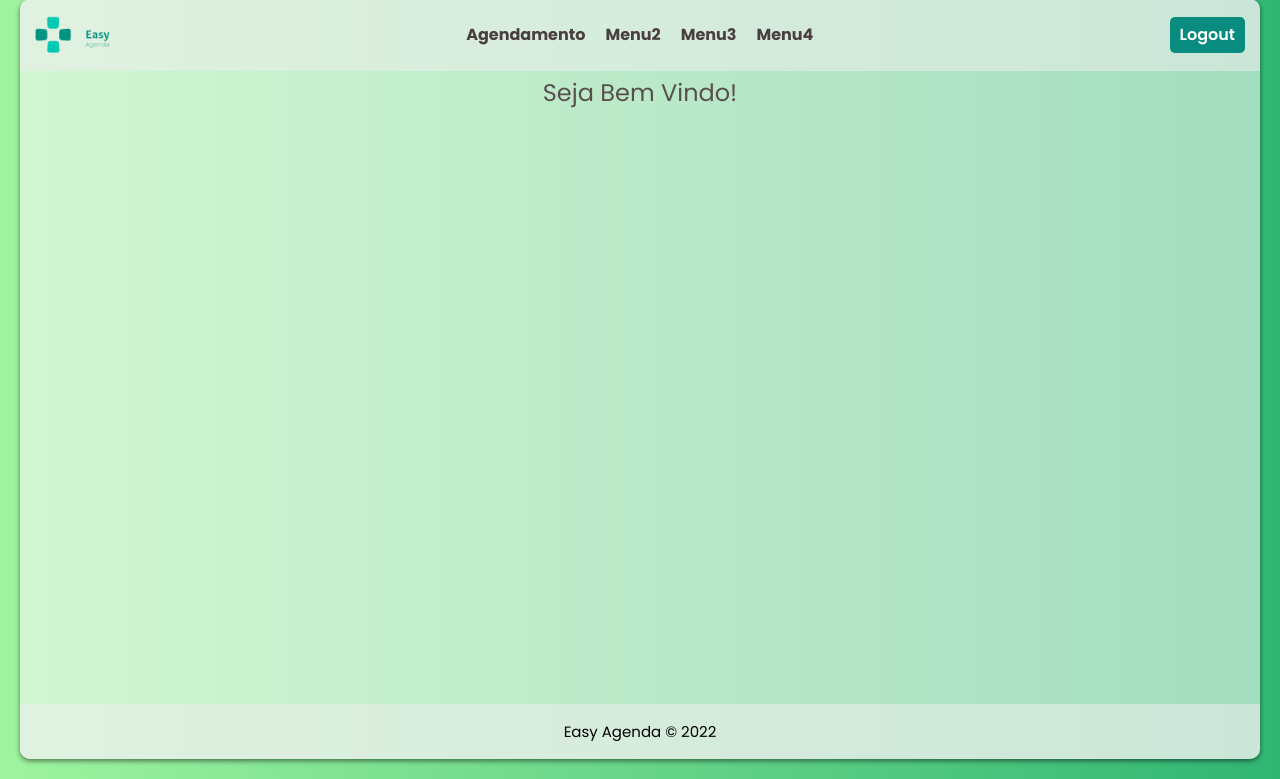
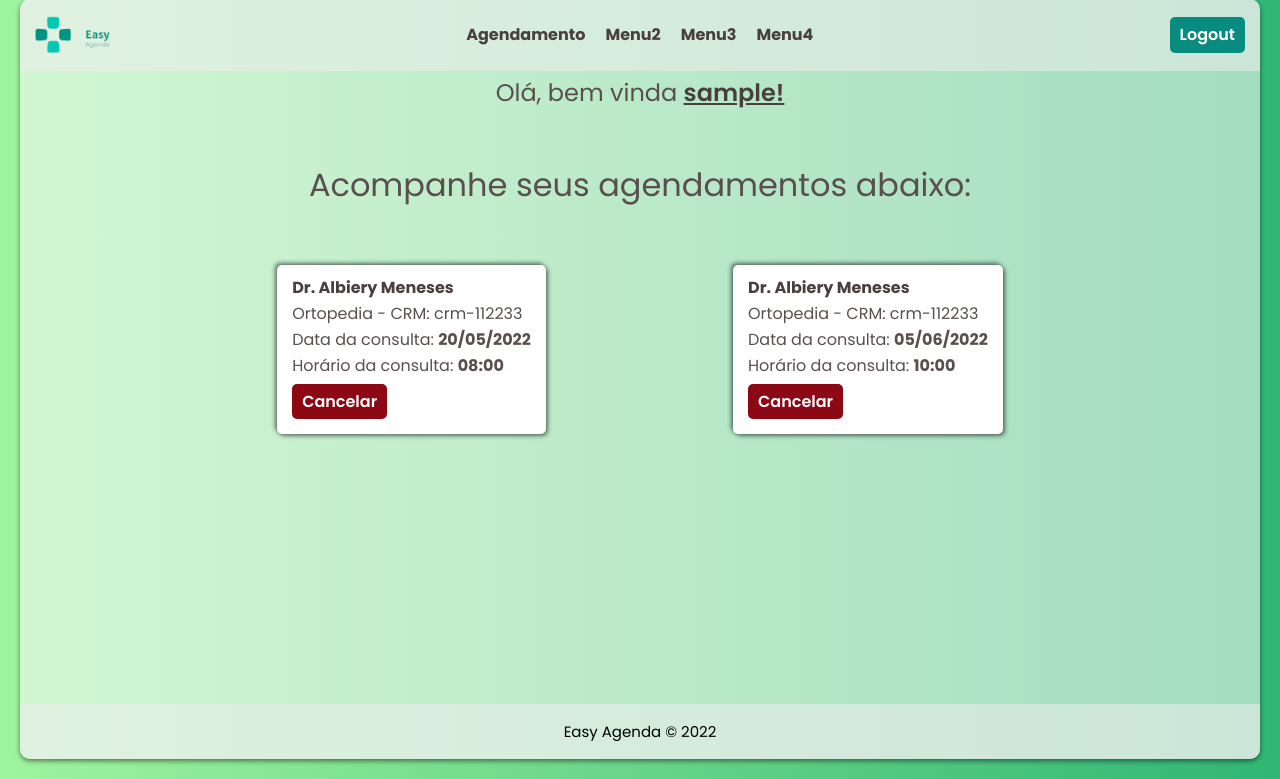
Before and after one commit to lucasv-bs/easy_agenda, a Django app: template customer/templates/customer.html in a window 1280 px wide. Shown: the part 21-800 px from the top of the page. Run offline with Django 4.2, Linux system fonts and the light colour scheme; the template is opened without the code that fills it, so the values that code supplies are empty; the visitor is signed in with stand-in values (Sample User, id 1); some libraries are stand-ins or nearby versions.

Commit message:
Change cusomer home page layout and style

```diff
--- a/customer/static/css/customer.css
+++ b/customer/static/css/customer.css
@@ -1,18 +1,87 @@
 .title {
-    text-align: center;
     font-size: 1.5rem;
     font-weight: normal;
+    /* margin-top: 3rem; */
+    text-align: center;
     width: 100%;
-    margin-bottom: 40px;
 }
 
-table, th, td {
-    padding: 0;
-    border-spacing: 0;
+.title .customer-logged {
+    color: var(--text-emphasis);
+    font-weight: 600;
+    text-decoration: underline;
 }
 
-.table-head > tr > th, .table-body > tr > td{
-    text-align: left;
-    border: 1px solid black;
-    padding: 5px;
+.panel {
+    display: flex;
+    flex-direction: column;
+    justify-content: space-evenly;
+    align-items: center;
 }
+
+.no-appointments-message {
+    display: none;
+    font-size: 2rem;
+    margin-top: 6rem; /* (font-size * 3) */
+}
+
+.btn-register-appointment {
+    background-color: var(--color-darkblue);
+    border-radius: 5px;
+    color: var(--color-full-white);
+    display: none;
+    margin-top: 3rem;
+    padding: 10px 15px;
+}
+
+.appointment-message {
+    font-size: 2rem;
+    margin-top: 4rem;
+}
+
+.appointment-list {
+    display: flex;
+    flex-wrap: wrap;
+    justify-content: space-evenly;
+    margin-top: 4rem;
+    padding: 0 50px;
+    width: 100%;
+}
+
+.appointment-wrapper {
+    background-color: var(--color-full-white);
+    border-radius: 5px;
+    box-shadow: 2px 2px 4px var(--shadow-semi-transparent), -2px -2px 4px var(--shadow-semi-transparent);
+    margin-bottom: 30px;
+    padding: 15px;
+}
+
+.appointment-doctor {
+    color: var(--text-emphasis);
+    font-weight: 700;
+}
+
+.appointment-specialty,
+.appointment-date,
+.appointment-time,
+.btn-cancel-appointment {
+    margin-top: 10px;
+}
+
+.appointment-date > time,
+.appointment-time > time {
+    font-weight: 700;
+}
+
+.btn-cancel-appointment {
+    background-color: var(--color-red);
+    border-radius: 5px;
+    color: var(--color-full-white);
+    cursor: pointer;
+    display: block;
+    flex: 0 0;
+    font-weight: 600;
+    margin-top: 10px;
+    max-width: min-content;
+    padding: 5px 10px;
+}
--- a/customer/templates/customer.html
+++ b/customer/templates/customer.html
@@ -6,5 +6,43 @@
 {% endblock %}
 
 {% block content %}
-<h1 class="title">Seja Bem Vindo!</h1>
+
+{% if customer.gender == 'm' %}
+<h1 class="title">Olá, bem vindo <span class="customer-logged">{{request.user.username}}!</span></h1>
+{% else %}
+<h1 class="title">Olá, bem vinda <span class="customer-logged">{{request.user.username}}!</span></h1>
+{% endif %}
+
+<div class="panel">
+    <!-- <p class="no-appointments-message">Você ainda não possui agendamentos</p>
+    <button class="btn-register-appointment">Agendar agora</button> -->
+
+    <p class="appointment-message">Acompanhe seus agendamentos abaixo:</p>
+    <div class="appointment-list">
+        <div class="appointment-wrapper">
+            <p class="appointment-doctor">Dr. Albiery Meneses</p>
+            <p class="appointment-specialty">Ortopedia - CRM: crm-112233</p>
+            <p class="appointment-date">
+                Data da consulta: <time datetime="2022-05-20">20/05/2022</time>
+            </p>
+            <p class="appointment-time">
+                Horário da consulta: <time>08:00</time>
+            </p>
+            <button class="btn-cancel-appointment">Cancelar</button>
+        </div>
+        <div class="appointment-wrapper">
+            <p class="appointment-doctor">Dr. Albiery Meneses</p>
+            <p class="appointment-specialty">Ortopedia - CRM: crm-112233</p>
+            <p class="appointment-date">
+                Data da consulta: <time datetime="2022-06-05">05/06/2022</time>
+            </p>
+            <p class="appointment-time">
+                Horário da consulta: <time>10:00</time>
+            </p>
+            <button class="btn-cancel-appointment">Cancelar</button>
+        </div>
+    </div>
+
+</div>
+
 {% endblock %}
```
Also changed, not shown: customer/views.py (+9 -1 lines).
